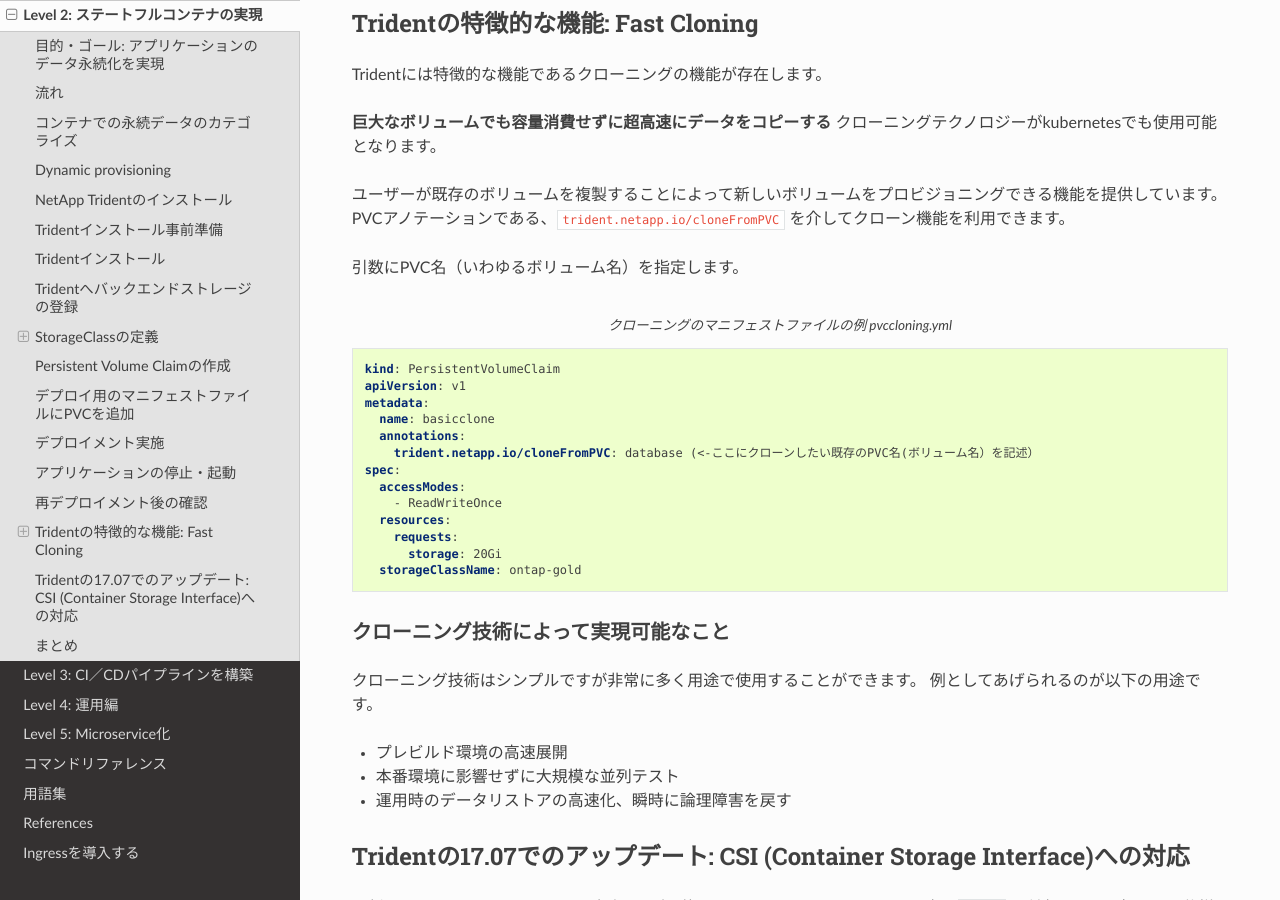
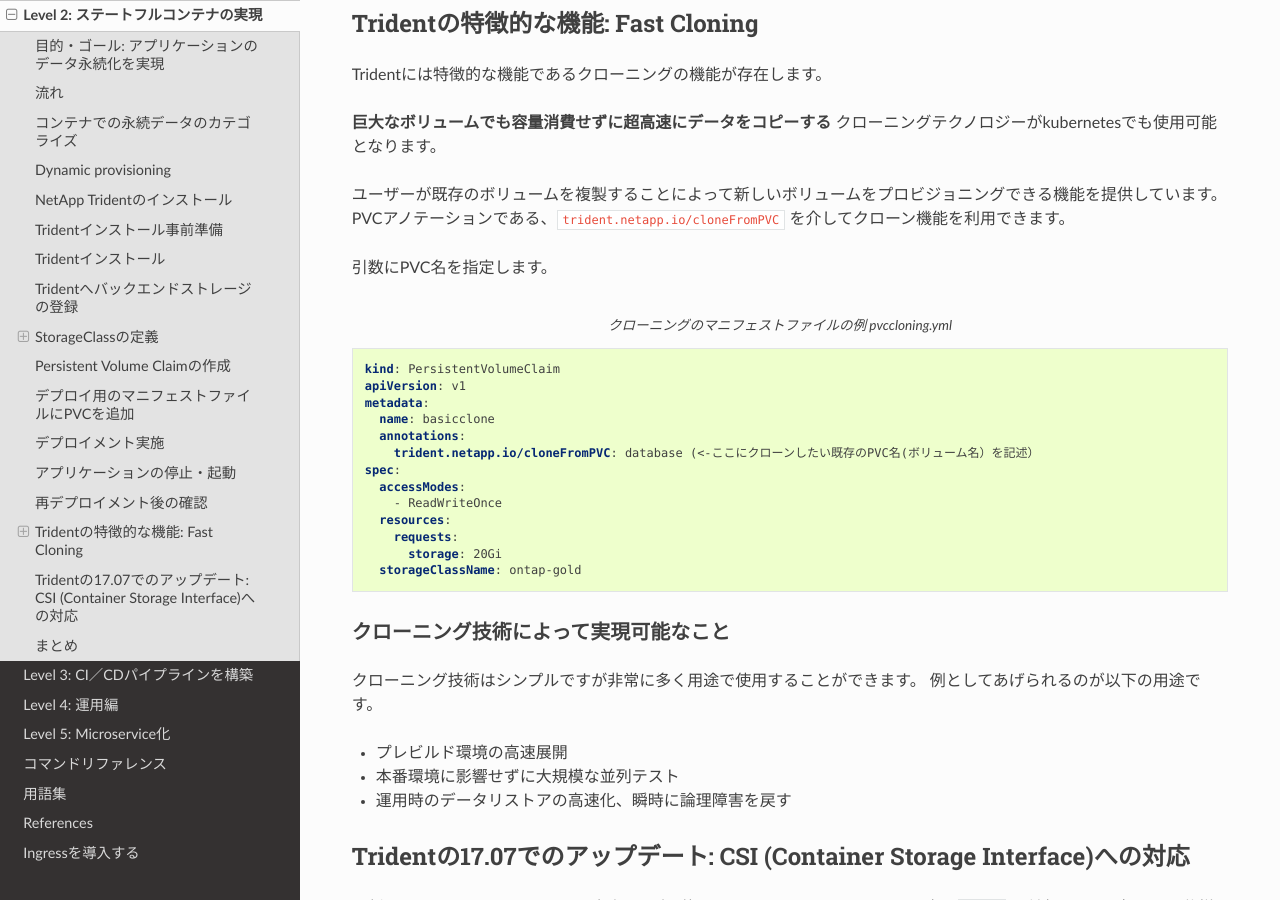
Before and after one commit to NetAppJpTechTeam/NetAppDigitalTransformationLab, a Sphinx documentation site: the page built from docs/source/Level2/index.rst, in a window 1280 px wide and 900 px high, scrolled down 11289 px. Built offline with Sphinx 7.4.7 and the Read the Docs theme 2.0.0, drawn with Linux system fonts in a browser that asks for light colours.

Commit message:
Fix typo

```diff
--- a/docs/source/Level2/index.rst
+++ b/docs/source/Level2/index.rst
@@ -249,7 +249,7 @@
 ユーザーが既存のボリュームを複製することによって新しいボリュームをプロビジョニングできる機能を提供しています。
 PVCアノテーションである、``trident.netapp.io/cloneFromPVC`` を介してクローン機能を利用できます。
 
-引数にPVC名（いわゆるボリューム名）を指定します。
+引数にPVC名を指定します。
 
 .. literalinclude:: resources/sample-pvccloning.yaml
     :language: yaml
```
